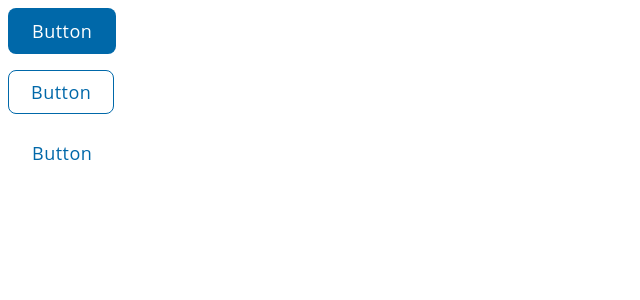
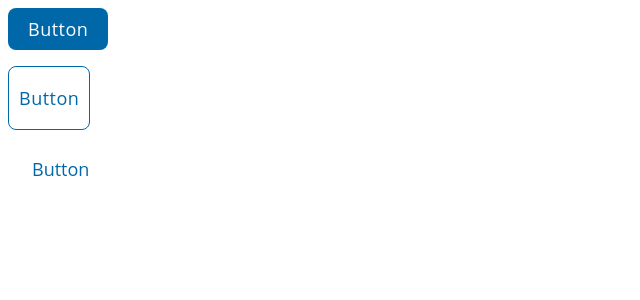
Before and after one commit to Krissx680/AISA-DS, a React (Create React App) app: page / in a window 1280 px wide. Shown: the top 300 px of the page, without its empty margins (0-640 px from the left). Built offline with nearby package versions, Linux system fonts and the light colour scheme.

Commit message:
components

```diff
--- a/src/OutlinedPrimaryButton.tsx
+++ b/src/OutlinedPrimaryButton.tsx
@@ -6,11 +6,27 @@ interface OutlinedPrimaryButtonProps extends ButtonProps {
 
 export const OutlinedPrimaryButton = ({
   children,
+  size = "medium",
   ...props
 }: OutlinedPrimaryButtonProps) => {
+
+  const getPadding = () => {
+    switch (size) {
+      case "small":
+        return "6px 18px";
+      case "large":
+        return "12px 24px";
+      case "medium":
+      default:
+        return "20px 10px";
+    }
+  };
+
   return (
     <Button
       variant="outlined"
+      size={size}
+      disableRipple
       sx={{
         border: "1.5px solid #0068A9",
         color: "#0068A9",
@@ -20,7 +36,7 @@ export const OutlinedPrimaryButton = ({
         lineHeight: "22px",
         textTransform: "none",
         borderRadius: "8px",
-        padding: "10px 22px",
+        padding: getPadding(),
         backgroundColor: "transparent",
         boxShadow: "none",
         "&:hover": {
@@ -34,7 +50,8 @@ export const OutlinedPrimaryButton = ({
           borderColor: "#90C4FB",
         },
         "&:focus": {
-          boxShadow: "0 0 0 0.2rem rgba(0,123,255,.5)",
+          outline: "none",
+          boxShadow: "none",
         },
       }}
       {...props}
--- a/src/PrimaryButton.tsx
+++ b/src/PrimaryButton.tsx
@@ -2,7 +2,24 @@ import { Button, ButtonProps } from "@mui/material";
 import { styled } from "@mui/material/styles";
 import { brand, neutral } from "./theme/colorTokens";
 
-const StyledButton = styled(Button)(({ theme }) => ({
+interface PrimaryButtonProps extends ButtonProps {
+  children: React.ReactNode;
+}
+
+const StyledButton = styled(Button)<{ size?: "small" | "medium" | "large" }>(({ theme, size }) => {
+  const getPadding = () => {
+    switch (size) {
+      case "small":
+        return "8px 16px";
+      case "large":
+        return "12px 24px";
+      case "medium":
+      default:
+        return "10px 20px";
+    }
+  };
+
+  return {
     backgroundColor: brand[500],
     color: neutral.white,
     fontFamily: "Open Sans, sans-serif",
@@ -11,7 +28,7 @@ const StyledButton = styled(Button)(({ theme }) => ({
     lineHeight: "22px",
     textTransform: "none",
     borderRadius: "8px",
-  padding: "12px 24px",
+    padding: getPadding(),
     boxShadow: "none",
     "&:hover": {
       backgroundColor: brand[400],
@@ -26,15 +43,21 @@ const StyledButton = styled(Button)(({ theme }) => ({
     "&:focus": {
       boxShadow: "0 0 0 0.2rem rgba(0,123,255,.5)",
     },
-}));
+  };
+});
 
-interface PrimaryButtonProps extends ButtonProps {
-  children: React.ReactNode;
-}
-
-export const PrimaryButton = ({ children, ...props }: PrimaryButtonProps) => {
+export const PrimaryButton = ({
+  children,
+  size = "medium",
+  ...props
+}: PrimaryButtonProps) => {
   return (
-    <StyledButton variant="contained" disableElevation {...props}>
+    <StyledButton
+      variant="contained"
+      disableElevation
+      size={size}
+      {...props}
+    >
       {children}
     </StyledButton>
   );
--- a/src/TextPrimaryButton.tsx
+++ b/src/TextPrimaryButton.tsx
@@ -1,4 +1,5 @@
 import { Button, ButtonProps } from "@mui/material";
+import { typography } from "./typography";
 
 interface TextPrimaryButtonProps extends ButtonProps {
   children: React.ReactNode;
@@ -13,10 +14,8 @@ export const TextPrimaryButton = ({
       variant="text"
       sx={{
         color: "#0068A9",
-        fontFamily: "Open Sans, sans-serif",
-        fontWeight: 500,
-        fontSize: "18px",
-        lineHeight: "22px",
+        fontFamily: typography.fontFamily,
+        ...typography["button.Large"],
         textTransform: "none",
         borderRadius: "8px",
         padding: "12px 24px",
--- /dev/null
+++ b/src/typography.ts
@@ -0,0 +1,101 @@
+export const typography = {
+  fontFamily: '"Open Sans", sans-serif',
+
+  // H1 Variants
+  "h1.Light": {
+    fontSize: "4.5rem", // 72px
+    lineHeight: "5.625rem", // 90px
+    letterSpacing: "-0.02em",
+    fontWeight: 300,
+  },
+  "h1.Regular": {
+    fontSize: "4.5rem",
+    lineHeight: "5.625rem",
+    letterSpacing: "-0.02em",
+    fontWeight: 400,
+  },
+  "h1.Semibold": {
+    fontSize: "4.5rem",
+    lineHeight: "5.625rem",
+    letterSpacing: "-0.02em",
+    fontWeight: 600,
+  },
+  "h1.Bold": {
+    fontSize: "4.5rem",
+    lineHeight: "5.625rem",
+    letterSpacing: "-0.02em",
+    fontWeight: 700,
+  },
+
+  // H2 Variants
+  "h2.Light": {
+    fontSize: "3.75rem", // 60px
+    lineHeight: "4.875rem", // 78px
+    letterSpacing: "-0.02em",
+    fontWeight: 300,
+  },
+  "h2.Regular": {
+    fontSize: "3.75rem",
+    lineHeight: "4.875rem",
+    letterSpacing: "-0.02em",
+    fontWeight: 400,
+  },
+  "h2.Semibold": {
+    fontSize: "3.75rem",
+    lineHeight: "4.875rem",
+    letterSpacing: "-0.02em",
+    fontWeight: 600,
+  },
+  "h2.Bold": {
+    fontSize: "3.75rem",
+    lineHeight: "4.875rem",
+    letterSpacing: "-0.02em",
+    fontWeight: 700,
+  },
+
+  // H3 Variants
+  "h3.Light": {
+    fontSize: "3rem", // 48px
+    lineHeight: "3.875rem", // 62px
+    letterSpacing: "-0.02em",
+    fontWeight: 300,
+  },
+  "h3.Regular": {
+    fontSize: "3rem",
+    lineHeight: "3.875rem",
+    letterSpacing: "-0.02em",
+    fontWeight: 400,
+  },
+  "h3.Semibold": {
+    fontSize: "3rem",
+    lineHeight: "3.875rem",
+    letterSpacing: "-0.02em",
+    fontWeight: 600,
+  },
+  "h3.Bold": {
+    fontSize: "3rem",
+    lineHeight: "3.875rem",
+    letterSpacing: "-0.02em",
+    fontWeight: 700,
+  },
+
+  // Button Variants
+  "button.Small": {
+    fontSize: "0.875rem", // 14px
+    lineHeight: "1.25rem", // 20px
+    letterSpacing: "0em",
+    fontWeight: 500,
+  },
+  "button.Medium": {
+    fontSize: "1rem", // 16px
+    lineHeight: "1.5rem", // 24px
+    letterSpacing: "0em",
+    fontWeight: 500,
+  },
+  "button.Large": {
+    fontSize: "1.125rem", // 18px
+    lineHeight: "1.375rem", // 22px
+    letterSpacing: "0em",
+    fontWeight: 500,
+  }
+} as const;
```
Also changed, not shown: src/theme/typography.ts (deleted, +0 -80 lines). Lines whose indentation alone changed are shown as unchanged.
